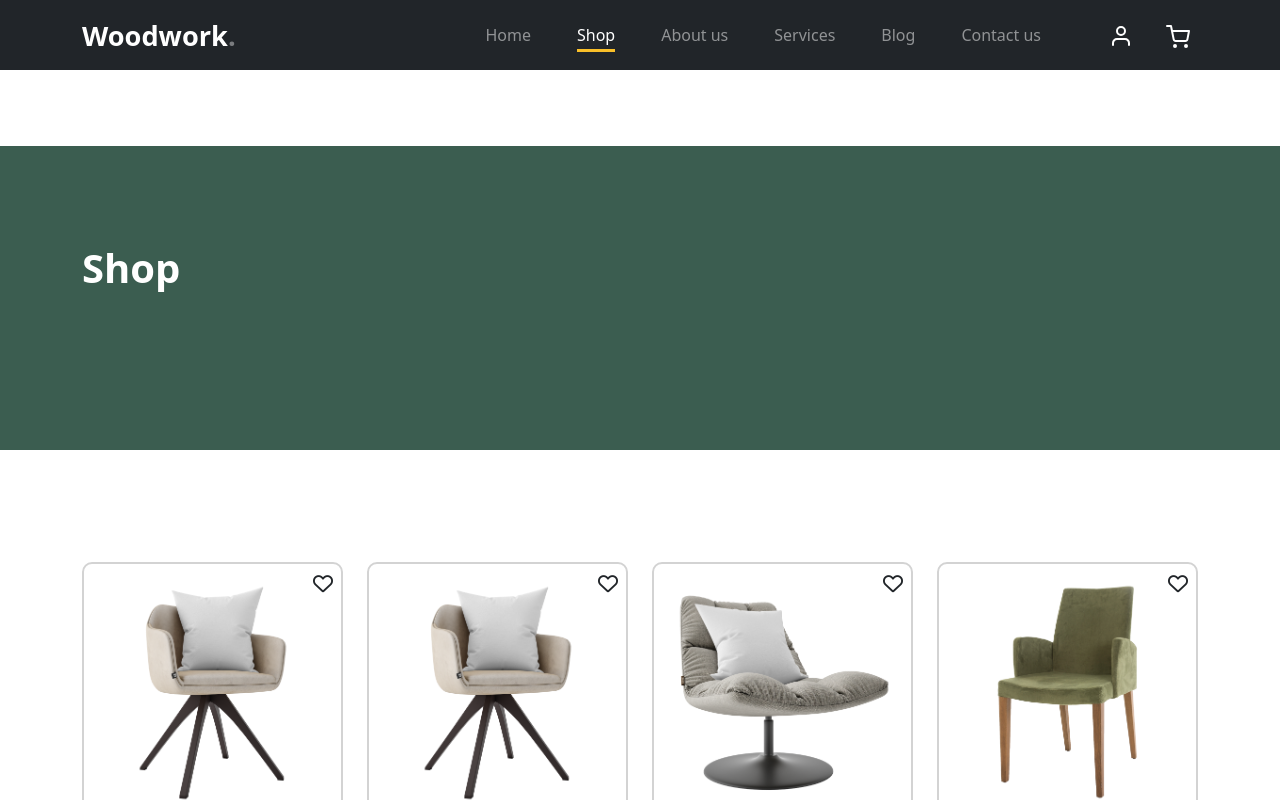
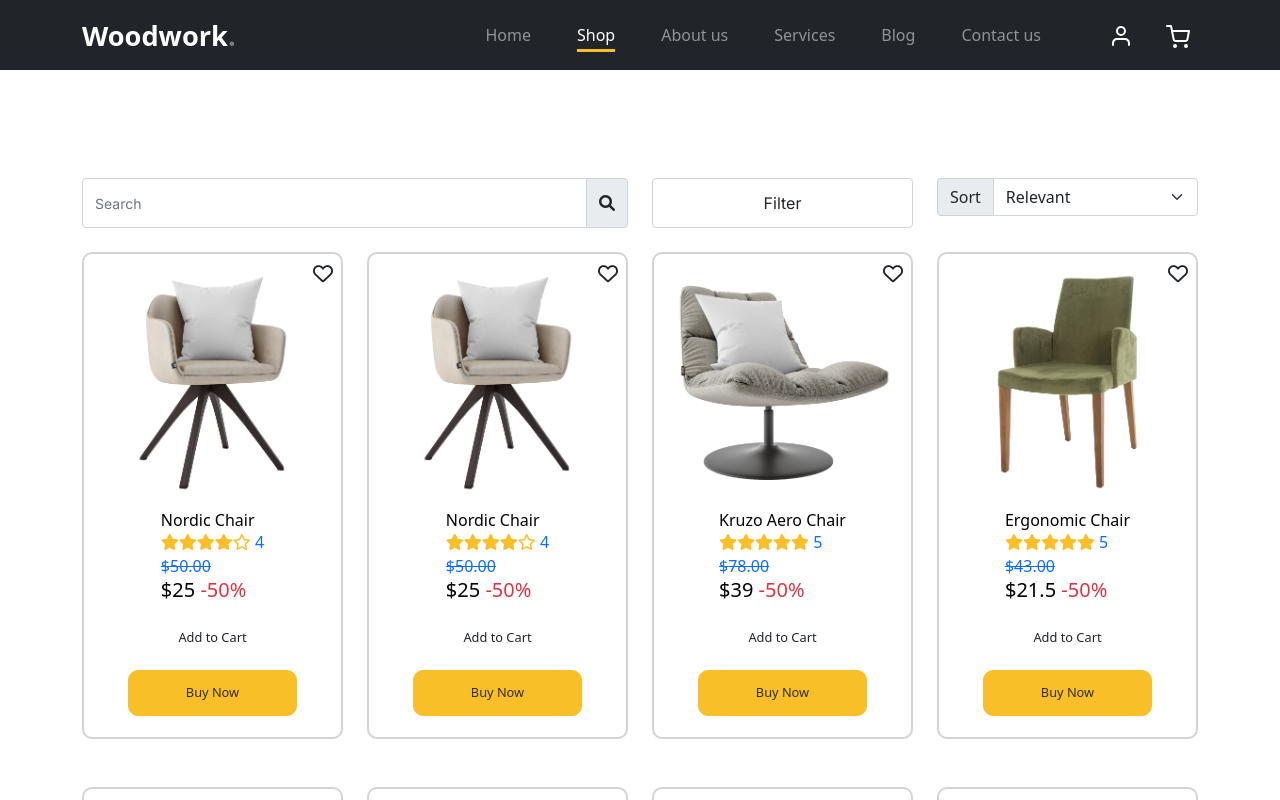
Before and after one commit to rathod-tirth/Woodwork-Ecommerce-React, a React (Vite) app in the folder savana/: page /shop in a window 1280 px wide. Shown: the top 800 px of the page. Built offline with nearby package versions, Linux system fonts and the light colour scheme.

Commit message:
add search bar, filter, sort fields in the shop page

```diff
--- a/savana/src/Page/Shop.jsx
+++ b/savana/src/Page/Shop.jsx
@@ -8,23 +8,31 @@ function Shop() {
    return (
       <div className="main-section">
          <div>
-            {/* Start Hero Section */}
-            <div className="hero">
+            <div className="product-section">
                <div className="container">
-                  <div className="row justify-content-between">
-                     <div className="col-lg-5">
-                        <div className="intro-excerpt">
-                           <h1>Shop</h1>
+                  {/* Start searchbar, filter, sort */}
+                  <div className="row justify-content-between mb-2">
+                     <div className="col-6">
+                        <div className="input-group mb-3 searchbar">
+                           <input type="text" className="form-control" placeholder="Search" aria-label="Search" aria-describedby="button-addon2" />
+                           <button className="input-group-text search-icon" type="button" id="button-addon2"><i className="fa-solid fa-magnifying-glass"></i></button>
                         </div>
                      </div>
-                     <div className="col-lg-7">
+                     <div className="col-3">
+                        <input type="button" className="form-control" placeholder="Filter" value='Filter' />
+                     </div>
+                     <div className="col-3">
+                        <div className="input-group mb-3">
+                           <label className="input-group-text" htmlFor="inputGroupSelect01">Sort</label>
+                           <select className="form-select" id="inputGroupSelect01">
+                              <option value={1}>Relevant</option>
+                              <option value={2}>High to Low</option>
+                              <option value={3}>Low to High</option>
+                           </select>
+                        </div>
                      </div>
                   </div>
-               </div>
-            </div>
-            {/* End Hero Section */}
-            <div className="untree_co-section product-section before-footer-section">
-               <div className="container">
+                  {/* End searchbar, filter, sort */}
                   <div className="row">
                      {/* Start Column 1 */}
                      <div className="col-12 col-md-4 col-lg-3 mb-5">
--- a/savana/src/assets/css/style.css
+++ b/savana/src/assets/css/style.css
@@ -344,6 +344,16 @@ a.more {
   }
 }
 
+.search-icon {
+  -webkit-transition: .3s all ease;
+  -o-transition: .3s all ease;
+  transition: .3s all ease;
+}
+
+.search-icon:hover {
+  filter: brightness(80%);
+}
+
 .btn {
   font-weight: 600;
   padding: 12px 30px;
@@ -404,7 +414,7 @@ a.more {
 }
 
 .product-section {
-  padding: 3rem 0;
+  padding: 2rem 0 10rem 0;
 }
 
 .product-section .product-item {
```
